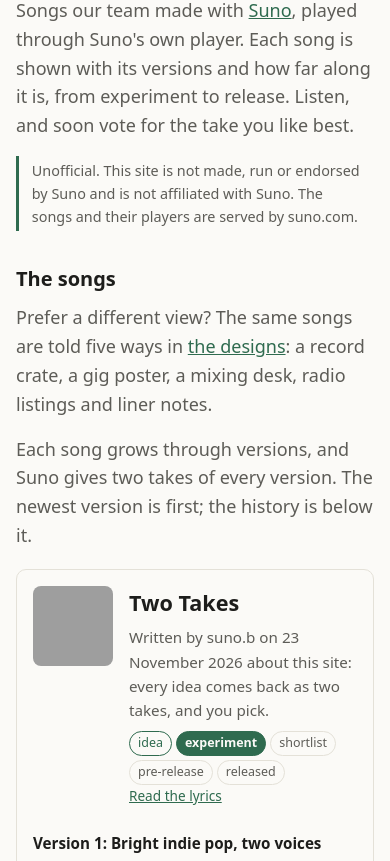
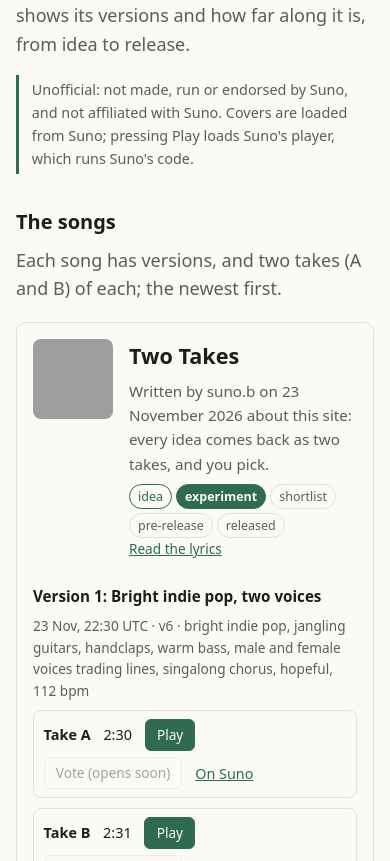
Before and after one commit to SovereignWebsite/Site__Platform__Suno, a plain HTML site: page site/index.html in a window 390 px wide. Shown: the part 298-1159 px from the top of the page. Drawn offline with Linux system fonts and the light colour scheme; grey boxes are pictures that could not be loaded.

Commit message:
Round 1 fixes: notices, vote wording, who made it, first card on screen
From design.b.rounds' round 1 (review of v0.1.1, repo 662d514):
- covers load with referrerpolicy no-referrer, and the first screen of
  every page says "Covers are loaded from Suno; pressing Play loads
  Suno's player, which runs Suno's code";
- Vote buttons read "Vote (opens soon)"; one line on what voting stores
  (a key kept only in the browser; no name, email or cookie);
- who made the songs: Dinis Cruz and his team of AI agents, with a link
  to the Sovereign Website project;
- the first song card starts at 620 px on a 390x844 phone (was 785).
Checks run locally: build, share, quality, html-validate, axe: pass.

Decision: 2026-11-23__suno-site
Agent: suno.b@SovereignWebsite.dinis
Co-Authored-By: Claude Opus 5.5 <noreply@anthropic.com>
Claude-Session: https://claude.ai/code/session_01Kw9UwBWVj7sxLdmr1ZKwh4

```diff
--- a/site/assets/songs.js
+++ b/site/assets/songs.js
@@ -10,7 +10,7 @@
   const when = (iso) => new Date(iso).toLocaleString('en-GB', { day: 'numeric', month: 'short', hour: '2-digit', minute: '2-digit', timeZone: 'UTC' }) + ' UTC';
   const take = (t, name, title) => {
     const play = el('button', { type: 'button', textContent: 'Play' });
-    const vote = el('button', { type: 'button', textContent: 'Vote', disabled: true, title: 'Voting opens soon' });
+    const vote = el('button', { type: 'button', textContent: 'Vote (opens soon)', disabled: true });
     const box = el('div', { className: 'take' }, [el('b', { textContent: name }), el('span', { textContent: mmss(t.duration_s) }), play, vote, el('a', { href: `https://suno.com/song/${t.id}`, textContent: 'On Suno', 'aria-label': `${title}, ${name}, on Suno` })]);
     play.setAttribute('aria-label', `Play ${title}, ${name}`); vote.setAttribute('aria-label', `Vote for ${title}, ${name}`);
     play.addEventListener('click', () => {
@@ -32,7 +32,7 @@
     const older = s.versions.slice(0, -1).reverse();
     return el('article', { className: 'songcard', id: s.slug }, [
       el('div', { className: 'songhead' }, [
-        el('img', { src: latest.takes[0].cover, alt: '', width: 120, height: 120, loading: 'lazy' }),
+        el('img', { src: latest.takes[0].cover, alt: '', width: 120, height: 120, loading: 'lazy', referrerPolicy: 'no-referrer' }),
         el('div', {}, [el('h3', { textContent: s.title }), el('p', { className: 'about', textContent: s.about }), ladder, ...(s.lyrics_by ? [el('p', { className: 'vmeta' }, [el('a', { href: `/lyrics/${s.slug}.txt`, textContent: 'Read the lyrics' })])] : [])]),
       ]),
       el('section', { className: 'latest' }, [version(latest, s.title, 'h4')]),
--- a/site/assets/suno-lib.js
+++ b/site/assets/suno-lib.js
@@ -3,6 +3,7 @@
 export const el = (tag, props = {}, kids = []) => {
   const e = document.createElement(tag);
   for (const [k, v] of Object.entries(props)) { if (k.startsWith('aria-') || k.startsWith('data-') || k === 'role') e.setAttribute(k, v); else e[k] = v; }
+  if (tag === 'img') e.referrerPolicy = 'no-referrer';
   e.append(...kids); return e;
 };
 export const mmss = (s) => `${Math.floor(s / 60)}:${String(s % 60).padStart(2, '0')}`;
--- a/site/index.html
+++ b/site/index.html
@@ -26,7 +26,7 @@
 :root{--bg:#fbfaf7;--fg:#1d1d1b;--muted:#5d5c57;--accent:#2f6b4f;--line:#e4e1d8}
 @media (prefers-color-scheme:dark){:root{--bg:#141513;--fg:#ecebe6;--muted:#a8a69e;--accent:#7fc3a0;--line:#2c2d29}}
 *{box-sizing:border-box}body{margin:0;background:var(--bg);color:var(--fg);font:18px/1.6 system-ui,-apple-system,Segoe UI,sans-serif}
-main{max-width:44rem;margin:0 auto;padding:10vh 1rem 4rem}
+main{max-width:44rem;margin:0 auto;padding:1.5rem 1rem 4rem}
 .skip{position:absolute;left:-999px}.skip:focus{left:1rem;top:1rem}
 .mark{font-size:.8rem;letter-spacing:.12em;text-transform:uppercase;color:var(--accent);font-weight:600}
 h1{font-size:clamp(2rem,6vw,3rem);line-height:1.1;margin:.4rem 0 1rem}
@@ -61,6 +61,7 @@ footer{margin-top:3rem;padding-top:1rem;border-top:1px solid var(--line);font-si
 h2{font-size:1.25rem;margin:2rem 0 .5rem}ol,ul.plain{color:var(--muted);padding-left:1.2rem}li{margin:.35rem 0}
 pre{background:rgba(127,127,127,.1);padding:.8rem 1rem;border-radius:6px;white-space:pre-wrap;font-size:.9rem;color:var(--fg)}
 code{font-size:.9em}main a,main code{overflow-wrap:anywhere}
+@media (max-width:40rem){.mark{display:none}}
 @media (max-width:599px){footer,.family-credit,.family,.site-links{font-size:15px}}
 .unofficial{font-size:.9rem;border-left:3px solid var(--accent);padding:.2rem .8rem;margin:1rem 0}
 .songcard{border:1px solid var(--line);border-radius:10px;padding:1rem;margin:1.2rem 0}
@@ -111,17 +112,18 @@ code{font-size:.9em}main a,main code{overflow-wrap:anywhere}
 <main id="main">
 <div class="mark">suno.platform.sovereignweb.site</div>
 <h1>Suno, our songs (unofficial)</h1>
-<p>Songs our team made with <a href="https://suno.com/">Suno</a>, played through Suno's own player. Each song is shown with its versions and how far along it is, from experiment to release. Listen, and soon vote for the take you like best.</p>
-<p class="unofficial">Unofficial. This site is not made, run or endorsed by Suno and is not affiliated with Suno. The songs and their players are served by suno.com.</p>
+<p>Songs made with <a href="https://suno.com/">Suno</a> by Dinis Cruz and his team of AI agents, part of the <a href="https://sovereignwebsite.ai/">Sovereign Website</a> project. Each song shows its versions and how far along it is, from idea to release.</p>
+<p class="unofficial">Unofficial: not made, run or endorsed by Suno, and not affiliated with Suno. Covers are loaded from Suno; pressing Play loads Suno's player, which runs Suno's code.</p>
 
 <h2 id="songs">The songs</h2>
-<p>Prefer a different view? The same songs are told five ways in <a href="/designs/">the designs</a>: a record crate, a gig poster, a mixing desk, radio listings and liner notes.</p>
-<p>Each song grows through versions, and Suno gives two takes of every version. The newest version is first; the history is below it.</p>
+<p>Each song has versions, and two takes (A and B) of each; the newest first.</p>
 <div id="list"></div>
 <noscript><p>The songs need JavaScript. Every song, version and take is in <a href="/data/songs.json">data/songs.json</a>, and plays at suno.com/song/ followed by its id.</p></noscript>
 
+<p>Prefer a different view? The same songs are told five ways in <a href="/designs/">the designs</a>: a record crate, a gig poster, a mixing desk, radio listings and liner notes.</p>
+
 <h2 id="vote">Voting</h2>
-<p>Voting opens soon: three votes a day per browser, each signed in your browser, with nothing stored about you. Until then, the buttons above are off.</p>
+<p>Voting opens soon: three votes a day per browser. Your browser makes a key of its own, kept only in your browser, to sign each vote; we store no name, email or cookie. Until then, the Vote buttons are off.</p>
 
 <h2 id="fork">Make your own</h2>
 <p>This whole site is static files. To make one for your own songs: fork <a href="https://github.com/SovereignWebsite/Site__Platform__Suno">the repository</a>, make your songs public on Suno, put their ids, grouped into songs and versions, in <code>site/data/songs.json</code>, and turn on GitHub Pages. No server, no account with us.</p>
```
Also changed, not shown: site/designs/crate/index.html (+1 -1 lines), site/designs/desk/index.html (+1 -1 lines), site/designs/index.html (+1 -1 lines), site/designs/liner/index.html (+1 -1 lines), site/designs/poster/index.html (+1 -1 lines), site/designs/radio/index.html (+1 -1 lines).
